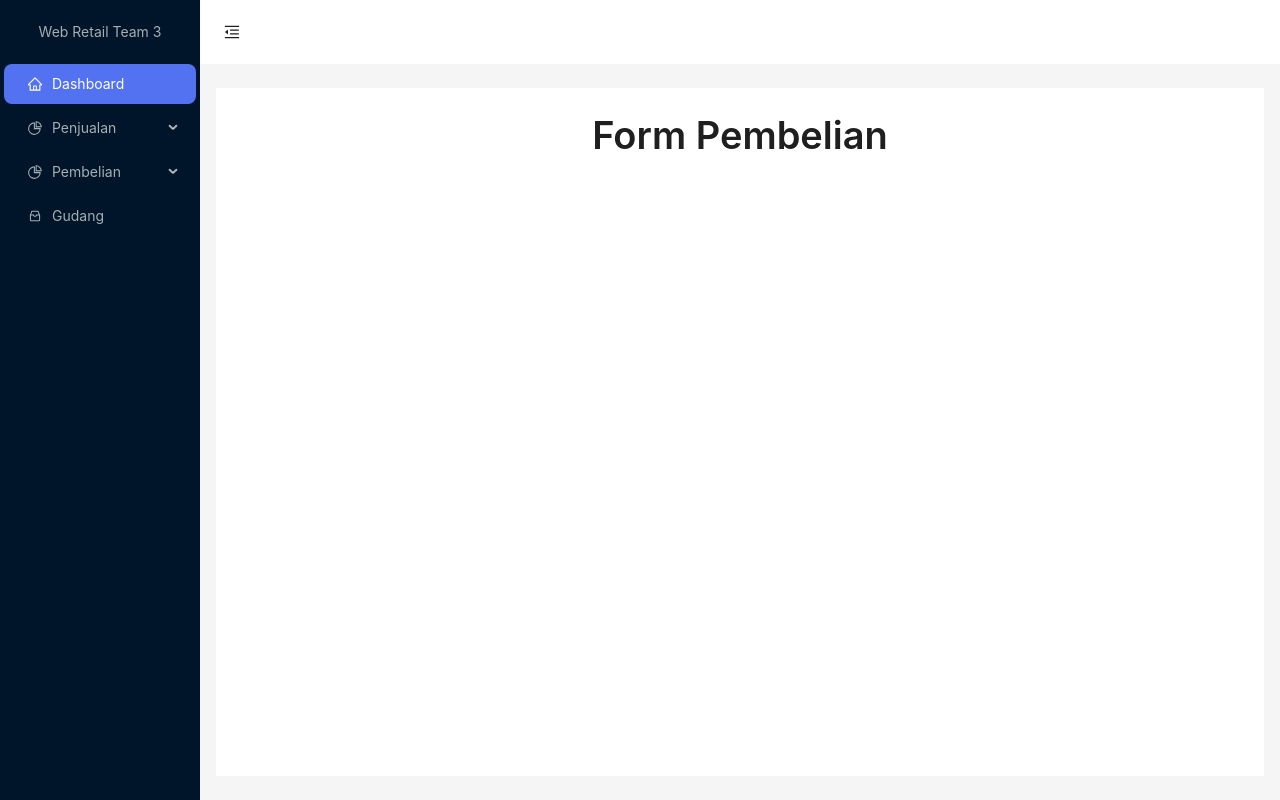
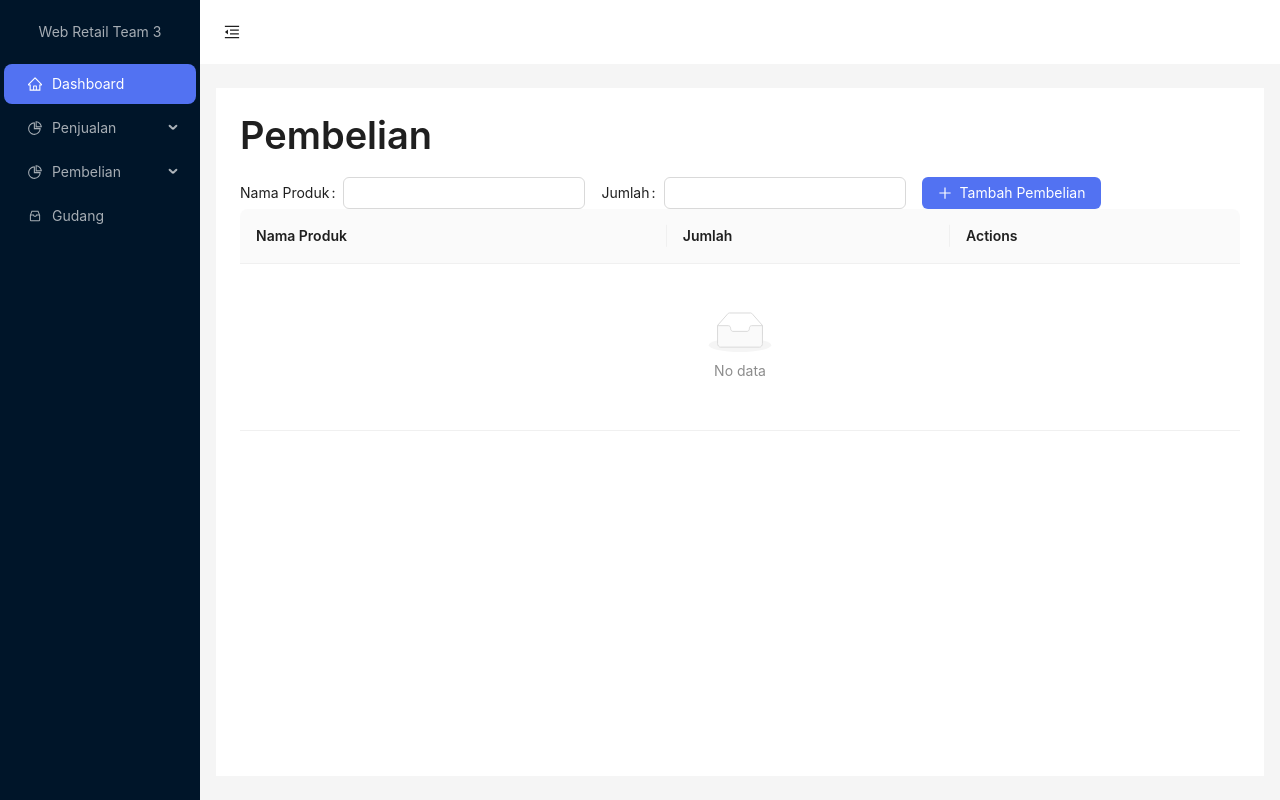
Before and after one commit to maviswisanggeni/web-retail-antd, a React (Vite) app: page /pembelian/post in a window 1280 px wide. Built offline with nearby package versions, Linux system fonts and the light colour scheme.

Commit message:
form pembelian and penjualan

```diff
--- a/src/pages/pembelian/FormPembelian.tsx
+++ b/src/pages/pembelian/FormPembelian.tsx
@@ -1,12 +1,92 @@
-import Title from "antd/es/typography/Title";
-import React from "react";
+import React, { useState, useEffect } from "react";
+import { Typography, Form, Input, Button, Table, Space, Popconfirm } from "antd";
+import { PlusOutlined, DeleteOutlined } from "@ant-design/icons";
+
+const { Title } = Typography;
+
+interface ProductsEntity {
+  productName: string;
+  quantity: number;
+}
 
 const FormPembelian: React.FC = () => {
-    return (
-        <div style={{ textAlign: "center" }}>
-            <Title>Form Pembelian</Title>
-        </div>
-    );
+  const [form] = Form.useForm();
+  const [purchases, setPurchases] = useState<ProductsEntity[]>([]);
+  const [newPurchase, setNewPurchase] = useState<ProductsEntity>({
+    productName: "",
+    quantity: 0,
+  });
+
+  useEffect(() => {
+    // Load purchases from your data source or API
+  }, []);
+
+  const handleAddPurchase = () => {
+    setPurchases([...purchases, newPurchase]);
+    setNewPurchase({ productName: "", quantity: 0 });
+    form.resetFields();
+  };
+
+  const handleDeletePurchase = (record: ProductsEntity) => {
+    const updatedPurchases = purchases.filter((item) => item !== record);
+    setPurchases(updatedPurchases);
+  };
+
+  const columns = [
+    {
+      title: "Nama Produk",
+      dataIndex: "productName",
+      key: "productName",
+    },
+    {
+      title: "Jumlah",
+      dataIndex: "quantity",
+      key: "quantity",
+    },
+    {
+      title: "Actions",
+      key: "actions",
+      render: (text: any, record: ProductsEntity) => (
+        <Space size="small">
+          <Popconfirm
+            title="Are you sure to delete this purchase?"
+            onConfirm={() => handleDeletePurchase(record)}
+            okText="Yes"
+            cancelText="No"
+          >
+            <Button type="link" icon={<DeleteOutlined />} />
+          </Popconfirm>
+        </Space>
+      ),
+    },
+  ];
+
+  return (
+    <div className="content">
+      <Title>Pembelian</Title>
+      <Form form={form} layout="inline">
+        <Form.Item label="Nama Produk" name="productName">
+          <Input
+            value={newPurchase.productName}
+            onChange={(e) => setNewPurchase({ ...newPurchase, productName: e.target.value })}
+          />
+        </Form.Item>
+        <Form.Item label="Jumlah" name="quantity">
+          <Input
+            type="number"
+            value={newPurchase.quantity}
+            onChange={(e) => setNewPurchase({ ...newPurchase, quantity: parseInt(e.target.value) })}
+          />
+        </Form.Item>
+        <Form.Item>
+          <Button type="primary" icon={<PlusOutlined />} onClick={handleAddPurchase}>
+            Tambah Pembelian
+          </Button>
+        </Form.Item>
+      </Form>
+      <Table columns={columns} dataSource={purchases} />
+    </div>
+  );
 };
 
 export default FormPembelian;
--- a/src/pages/penjualan/FormPenjualan.tsx
+++ b/src/pages/penjualan/FormPenjualan.tsx
@@ -1,13 +1,94 @@
-import Title from "antd/es/typography/Title";
-import React from "react";
+import React, { useState, useEffect } from "react";
+import { Typography, Form, Input, Button, Table, Space, Popconfirm } from "antd";
+import { PlusOutlined, DeleteOutlined } from "@ant-design/icons";
+
+const { Title } = Typography;
+
+// Define the ProductsEntity type here
+interface ProductsEntity {
+  productName: string;
+  quantity: number;
+  // Add other properties if needed
+}
 
 const FormPenjualan: React.FC = () => {
-    return (
-        <div style={{ textAlign: "center" }}>
-            <Title>Form Penjualan</Title>
+  const [form] = Form.useForm();
+  const [purchases, setPurchases] = useState<ProductsEntity[]>([]); // Specify the type
+  const [newPurchase, setNewPurchase] = useState<ProductsEntity>({
+    productName: "",
+    quantity: 0,
+  });
 
-        </div>
-    );
+  useEffect(() => {
+    // Load purchases from your data source or API
+  }, []);
+
+  const handleAddPurchase = () => {
+    setPurchases([...purchases, newPurchase]);
+    setNewPurchase({ productName: "", quantity: 0 });
+    form.resetFields();
+  };
+
+  const handleDeletePurchase = (record: ProductsEntity) => {
+    const updatedPurchases = purchases.filter((item) => item !== record);
+    setPurchases(updatedPurchases);
+  };
+
+  const columns = [
+    {
+      title: "Nama Produk",
+      dataIndex: "productName",
+      key: "productName",
+    },
+    {
+      title: "Jumlah",
+      dataIndex: "quantity",
+      key: "quantity",
+    },
+    {
+      title: "Actions",
+      key: "actions",
+      render: (text: any, record: ProductsEntity) => (
+        <Space size="small">
+          <Popconfirm
+            title="Are you sure to delete this purchase?"
+            onConfirm={() => handleDeletePurchase(record)}
+            okText="Yes"
+            cancelText="No"
+          >
+            <Button type="link" icon={<DeleteOutlined />} />
+          </Popconfirm>
+        </Space>
+      ),
+    },
+  ];
+
+  return (
+    <div className="content">
+      <Title>Penjualan</Title>
+      <Form form={form} layout="inline">
+        <Form.Item label="Nama Produk" name="productName">
+          <Input
+            value={newPurchase.productName}
+            onChange={(e) => setNewPurchase({ ...newPurchase, productName: e.target.value })}
+          />
+        </Form.Item>
+        <Form.Item label="Jumlah" name="quantity">
+          <Input
+            type="number"
+            value={newPurchase.quantity}
+            onChange={(e) => setNewPurchase({ ...newPurchase, quantity: parseInt(e.target.value) })}
+          />
+        </Form.Item>
+        <Form.Item>
+          <Button type="primary" icon={<PlusOutlined />} onClick={handleAddPurchase}>
+            Tambah Penjualan
+          </Button>
+        </Form.Item>
+      </Form>
+      <Table columns={columns} dataSource={purchases} />
+    </div>
+  );
 };
 
 export default FormPenjualan;
```
